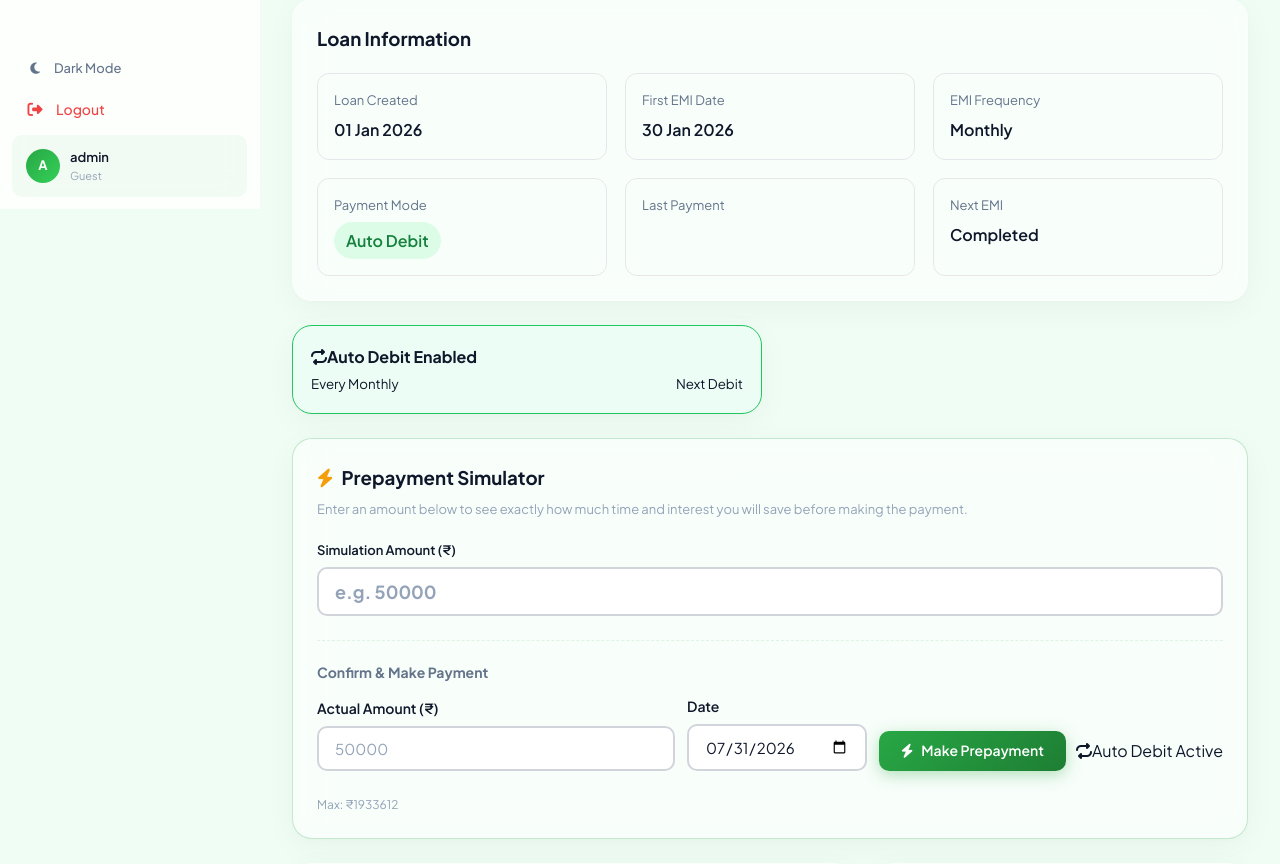
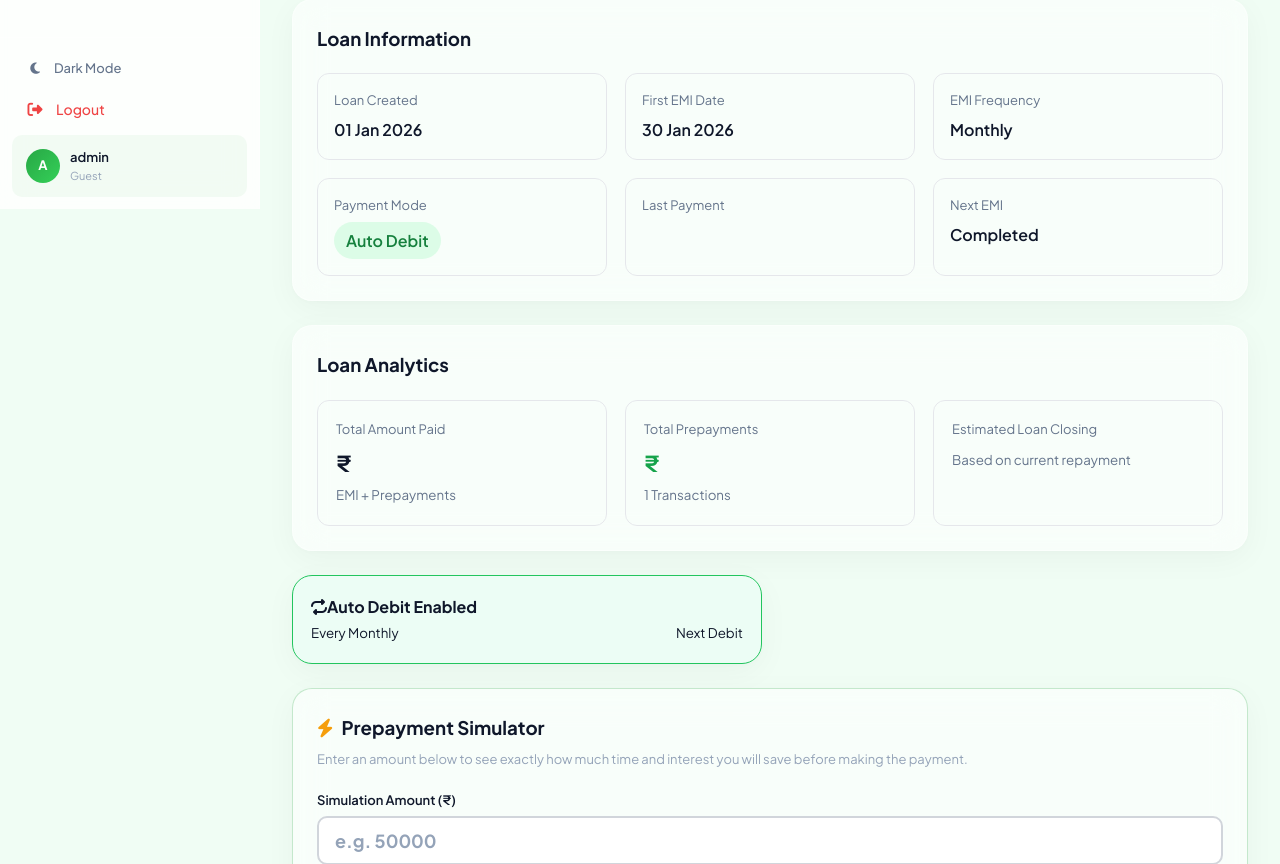
Before and after one commit to ashishkekan/Loan-Manager, a Django app: template templates/loans/loan_detail.html in a window 1280 px wide. Shown: the part 591-1455 px from the top of the page. Run offline with Django 5.2, Linux system fonts and the light colour scheme; the template is opened without the code that fills it: values that come from a table or form of the project are taken from there, others are empty; a user stored in the database is signed in; data comes from the database, SQL or seed files in the repository; both versions use the stored data as it was after the commit.

Commit message:
Fixed issues

```diff
--- a/loans/utils.py
+++ b/loans/utils.py
@@ -262,45 +262,59 @@ def compare_loans(loans):
 
 def calculate_foreclosure(loan):
     """
-    Calculate the exact amount needed to close the loan today.
-    Includes standard 2% foreclosure penalty and projects interest saved.
+    Calculate foreclosure details.
+
+    Returns:
+        {
+            "outstanding_balance": Decimal,
+            "penalty": Decimal,
+            "total_amount": Decimal,
+            "interest_saved": Decimal,
+            "remaining_periods": int,
+        }
     """
     balance = Decimal(str(loan.remaining_balance))
+    if balance <= 0:
+        return {
+            "outstanding_balance": Decimal("0.00"),
+            "penalty": Decimal("0.00"),
+            "total_amount": Decimal("0.00"),
+            "interest_saved": Decimal("0.00"),
+            "remaining_periods": 0,
+        }
 
-    # Standard foreclosure penalty is 2% of remaining principal
-    penalty = balance * Decimal("0.02")
-    total_foreclosure_amount = balance + penalty
-
-    # Calculate interest saved if closed today vs waiting for full tenure
-    frequency = getattr(loan, "emi_frequency", "monthly")
-    _, periods_per_year = get_period_details(frequency)
-    R = (
+    _, periods_per_year = get_period_details(loan.emi_frequency)
+    rate_per_period = (
         Decimal(str(loan.interest_rate))
+        / Decimal("100")
         / Decimal(str(periods_per_year))
-        / Decimal("100")
     )
     emi = Decimal(str(loan.emi))
-    projected_interest = Decimal("0")
+    remaining_periods = max(0, int(loan.months_remaining))
+    future_interest = Decimal("0")
     temp_balance = balance
-    max_periods = (loan.tenure_years * periods_per_year) + 20
-    for _ in range(max_periods):
-        if temp_balance <= Decimal("0.01"):
+    for _ in range(remaining_periods):
+        if temp_balance <= 0:
             break
-        interest = temp_balance * R
-        projected_interest += interest
+        interest = temp_balance * rate_per_period
+        future_interest += interest
         principal = emi - interest
-        if principal >= temp_balance:
+        if principal <= 0:
             break
+        principal = min(principal, temp_balance)
         temp_balance -= principal
+    penalty = balance * Decimal("0.02")
+    total_foreclosure = balance + penalty
     return {
         "outstanding_balance": balance.quantize(
             Decimal("0.01"), rounding=ROUND_HALF_UP
         ),
         "penalty": penalty.quantize(Decimal("0.01"), rounding=ROUND_HALF_UP),
-        "total_amount": total_foreclosure_amount.quantize(
+        "total_amount": total_foreclosure.quantize(
             Decimal("0.01"), rounding=ROUND_HALF_UP
         ),
-        "interest_saved": projected_interest.quantize(
+        "interest_saved": future_interest.quantize(
             Decimal("0.01"), rounding=ROUND_HALF_UP
         ),
+        "remaining_periods": remaining_periods,
     }
--- a/templates/loans/loan_detail.html
+++ b/templates/loans/loan_detail.html
@@ -213,6 +213,45 @@
                     Completed
                 {% endif %}
             </div>
+        </div>
+    </div>
+</div>
+
+<div class="glass-card" style="padding:24px;margin-bottom:24px;">
+    <h3 style="margin-bottom:20px;">Loan Analytics</h3>
+    <div style="display:grid;grid-template-columns:repeat(auto-fit,minmax(220px,1fr));gap:18px;">
+        <div style="padding:18px;border:1px solid #e5e7eb;border-radius:12px;">
+            <div style="font-size:13px;color:#64748b;margin-bottom:6px;">
+                Total Amount Paid
+            </div>
+            <div style="font-size:22px;font-weight:700;color:#0f172a;">
+                ₹{{ total_paid|floatformat:0 }}
+            </div>
+            <small style="color:#64748b;">
+                EMI + Prepayments
+            </small>
+        </div>
+        <div style="padding:18px;border:1px solid #e5e7eb;border-radius:12px;">
+            <div style="font-size:13px;color:#64748b;margin-bottom:6px;">
+                Total Prepayments
+            </div>
+            <div style="font-size:22px;font-weight:700;color:#16a34a;">
+                ₹{{ total_prepayment_amount|floatformat:0 }}
+            </div>
+            <small style="color:#64748b;">
+                {{ prepayments|length }} Transactions
+            </small>
+        </div>
+        <div style="padding:18px;border:1px solid #e5e7eb;border-radius:12px;">
+            <div style="font-size:13px;color:#64748b;margin-bottom:6px;">
+                Estimated Loan Closing
+            </div>
+            <div style="font-size:20px;font-weight:700;">
+                {{ estimated_closure_date|date:"d M Y" }}
+            </div>
+            <small style="color:#64748b;">
+                Based on current repayment
+            </small>
         </div>
     </div>
 </div>
```
Also changed, not shown: loans/views.py (+19 -0 lines), db.sqlite3.
